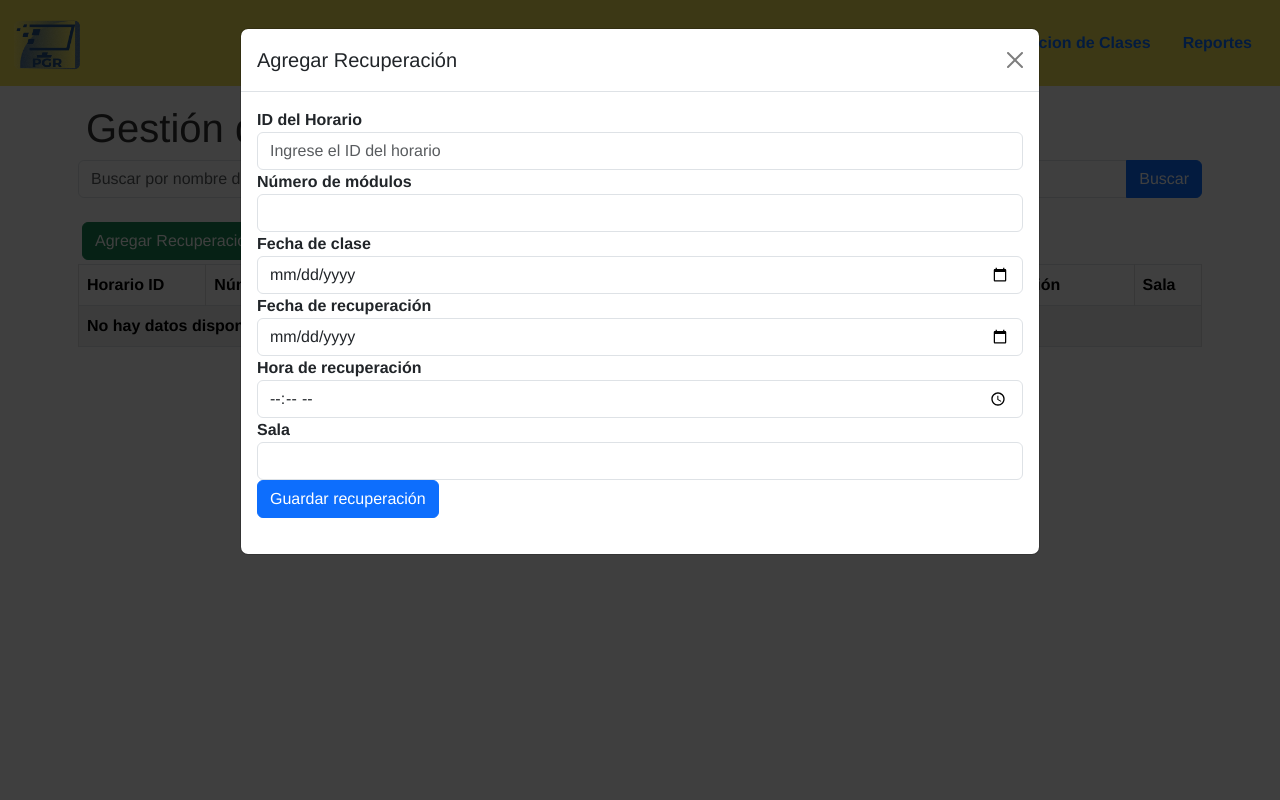
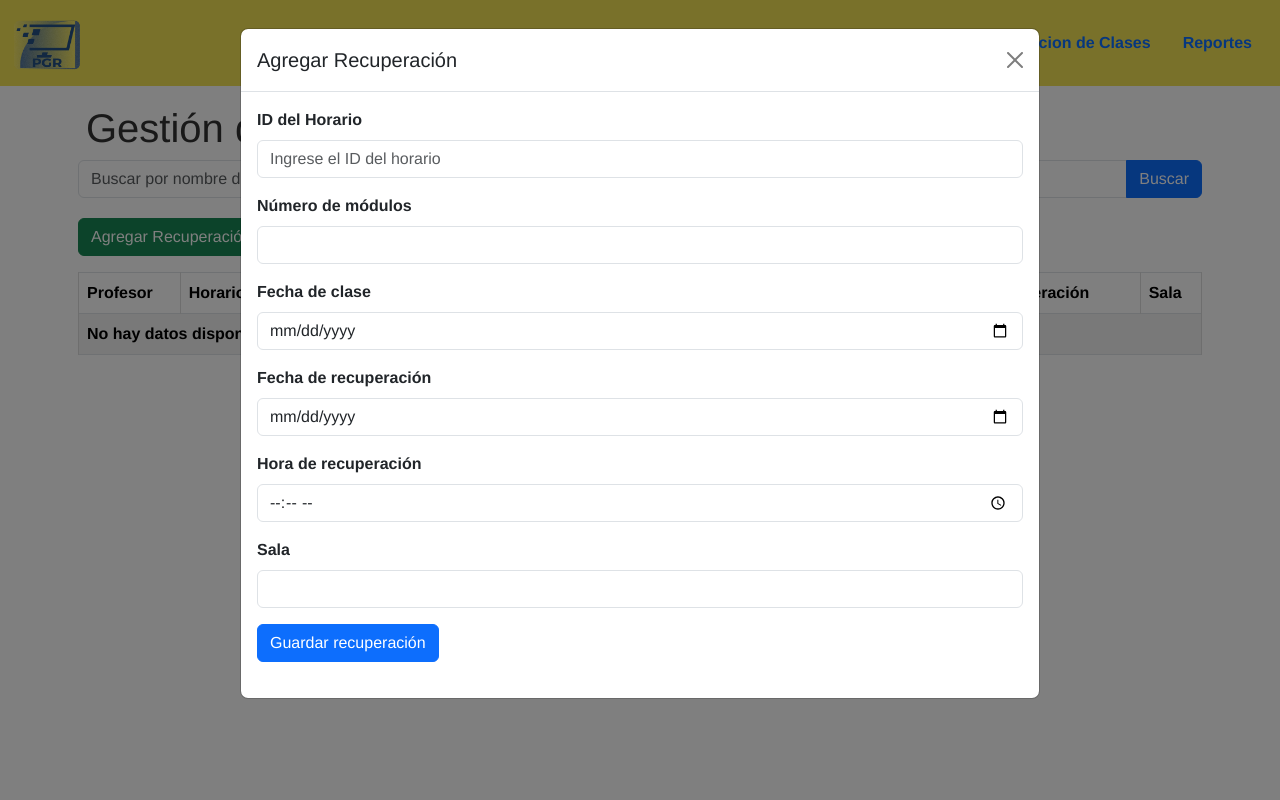
Before and after one commit to developer-felipe/CAPSTONE-GESTION-DE-REEMPLAZOS, a Django app: page /recuperacion/ in a window 1280 px wide, after a click on "Agregar Recuperación". Run offline with Django 5.2, Linux system fonts and the light colour scheme; parts of the project's set-up code (start-up, migrations or seed data) failed here and were passed over.

Commit message:
Avance gestión de recuperación de clases

```diff
--- a/GPI/core/templates/gestion_recuperacion.html
+++ b/GPI/core/templates/gestion_recuperacion.html
@@ -8,14 +8,15 @@
     <h1>Gestión de Recuperación</h1>
     <div class="d-grid gap-2 d-md-flex justify-content-md-end">
     </div>
-    <form method="POST" action="{% url 'gestionar_recuperacion' %}">
+    <form method="POST" action="{% url 'gestion_recuperacion' %}" id="search-form">
         {% csrf_token %}
-        <div class="input-group">
+        <div class="input-group mb-3">
             <input type="text" name="filter" class="form-control" placeholder="Buscar por nombre docente...">
             <button type="submit" class="btn btn-primary">Buscar</button>
         </div>
     </form>
-    <div class="w-50 p-1">
+
+    <div class="mb-3">
         <button type="button" class="btn btn-success" data-bs-toggle="modal" data-bs-target="#extraLargeModal">Agregar Recuperación</button>
     </div>
 
@@ -28,46 +29,51 @@
                     <button type="button" class="btn-close" data-bs-dismiss="modal" aria-label="Close"></button>
                 </div>
                 <div class="modal-body">
-                    <form method="POST" action="{% url 'gestionar_recuperacion' %}">
+                    <form method="POST" action="{% url 'gestion_recuperacion' %}" id="recuperacion-form">
                         {% csrf_token %}
-                        <label for="horario_id_horario">ID del Horario</label>
+                        <div class="mb-3">
+                            <label for="horario_id_horario" class="form-label">ID del Horario</label>
                             <input type="text" name="horario_id_horario" id="horario_id_horario" class="form-control" placeholder="Ingrese el ID del horario" required>
-
-                        <label for="numero_modulos">Número de módulos</label>
-                        <input type="text" name="numero_modulos" class="form-control" required>
-
-                        <label for="fecha_clase">Fecha de clase</label>
-                        <input type="date" name="fecha_clase" class="form-control" required>
-
-                        <label for="fecha_recuperacion">Fecha de recuperación</label>
-                        <input type="date" name="fecha_recuperacion" class="form-control" required>
-
-                        <label for="hora_recuperacion">Hora de recuperación</label>
-                        <input type="time" name="hora_recuperacion" class="form-control" required>
-
-                        <label for="sala">Sala</label>
-                        <input type="text" name="sala" class="form-control" required>
-
+                        </div>
+                        <div class="mb-3">
+                            <label for="numero_modulos" class="form-label">Número de módulos</label>
+                            <input type="number" name="numero_modulos" id="numero_modulos" class="form-control" required>
+                        </div>
+                        <div class="mb-3">
+                            <label for="fecha_clase" class="form-label">Fecha de clase</label>
+                            <input type="date" name="fecha_clase" id="fecha_clase" class="form-control" required>
+                        </div>
+                        <div class="mb-3">
+                            <label for="fecha_recuperacion" class="form-label">Fecha de recuperación</label>
+                            <input type="date" name="fecha_recuperacion" id="fecha_recuperacion" class="form-control" required>
+                        </div>
+                        <div class="mb-3">
+                            <label for="hora_recuperacion" class="form-label">Hora de recuperación</label>
+                            <input type="time" name="hora_recuperacion" id="hora_recuperacion" class="form-control" required>
+                        </div>
+                        <div class="mb-3">
+                            <label for="sala" class="form-label">Sala</label>
+                            <input type="text" name="sala" id="sala" class="form-control" required>
+                        </div>
                         <button type="submit" class="btn btn-primary">Guardar recuperación</button>
                     </form>
-
-                    {% if error %}
-                        <div class="alert alert-danger">
-                            {{ error }}
-                        </div>
-                    {% endif %}
-
                 </div>
             </div>
         </div>
     </div>
 
-
-
-
+    {% if messages %}
+    <div class="alert alert-success">
+        {% for message in messages %}
+            <p>{{ message }}</p>
+        {% endfor %}
+    </div>
+{% endif %}
+    <!-- Tabla de recuperaciones -->
     <table class="table table-bordered table-striped">
         <thead>
             <tr>
+                <th>Profesor</th>
                 <th>Horario ID</th>
                 <th>Número de Módulos</th>
                 <th>Fecha de Clase</th>
@@ -79,6 +85,7 @@
         <tbody>
             {% for recuperacion in recuperaciones %}
             <tr>
+                <td>{{ recuperacion.horario.profesor.nombre }} {{ recuperacion.horario.profesor.apellido }}</td>
                 <td>{{ recuperacion.horario.id_horario }}</td>
                 <td>{{ recuperacion.numero_modulos }}</td>
                 <td>{{ recuperacion.fecha_clase }}</td>
@@ -88,31 +95,26 @@
             </tr>
             {% empty %}
             <tr>
-                <td colspan="6">No hay datos disponibles.</td>
+                <td colspan="7">No hay datos disponibles.</td>
             </tr>
             {% endfor %}
         </tbody>
     </table>
 </div>
 
-
-<!-- Script para mostrar el modal al cargar la página -->
- <!-- jQuery -->
-<script src="https://code.jquery.com/jquery-3.6.0.min.js"></script>
-<!-- Bootstrap JS -->
-<script src="https://cdn.jsdelivr.net/npm/bootstrap@5.3.0-alpha1/dist/js/bootstrap.bundle.min.js"></script>
-
+<!-- Script para manejar el formulario -->
 <script>
     $(document).ready(function() {
-    $('form').submit(function(e) {
+        $('#recuperacion-form').submit(function(e) {
             e.preventDefault();
             $.ajax({
-            type: $(this).attr('method'),
+                type: 'POST',
                 url: $(this).attr('action'),
                 data: $(this).serialize(),
                 success: function(response) {
-                // Realiza las acciones necesarias después de enviar el formulario
-                alert('Recuperación agregada');
+                    alert('Recuperación agregada con éxito');
+                    $('#extraLargeModal').modal('hide');
+                    location.reload(); // Recarga la página para actualizar la tabla
                 },
                 error: function() {
                     alert("Error al agregar la recuperación");
--- a/GPI/core/urls.py
+++ b/GPI/core/urls.py
@@ -1,7 +1,7 @@
 from django.contrib import admin
 from django.urls import path
 from .views import (    login_view, reemplazos_view,guardar_licencia ,recuperacion_view,base_view, docente_view, reportes_view, CustomLogoutView,asignatura_view, sala_view, crear_docente_view, crear_profesor_y_horarios,
-secciones_por_asignatura, asignaturas_por_docente, modulos,salas,profesores_con_licencia_no_asignada,obtener_clases_por_docente,obtener_profesores_disponibles,registrar_reemplazo )
+secciones_por_asignatura, gestion_recuperacion ,asignaturas_por_docente, modulos,salas,profesores_con_licencia_no_asignada,obtener_clases_por_docente,obtener_profesores_disponibles,registrar_reemplazo )
 
 
 urlpatterns = [
@@ -24,6 +24,7 @@ urlpatterns = [
     path('obtener_clases_por_docente/', obtener_clases_por_docente, name='obtener_clases_por_docente'),
     path('obtener_profesores_disponibles/', obtener_profesores_disponibles, name='obtener_profesores_disponibles'),
     path('registrar_reemplazo/', registrar_reemplazo, name='registrar_reemplazo'),
+    path('gestion_recuperacion/', gestion_recuperacion, name='gestion_recuperacion'),
 
     path('api/asignaturas_por_docente/<int:docente_id>/', asignaturas_por_docente, name='asignaturas_por_docente'),
     path('api/secciones_por_asignatura/<int:asignatura_id>/', secciones_por_asignatura, name='secciones_por_asignatura'),
--- a/GPI/core/views.py
+++ b/GPI/core/views.py
@@ -237,6 +237,54 @@ def crear_docente_view(request):
     return render(request, 'templates/crear_docente.html',context)
 
 
+
+def gestion_recuperacion(request):
+    # Recuperaciones existentes para mostrar en el HTML
+    recuperaciones = Recuperacion.objects.all()
+
+    if request.method == 'POST':
+        # Obtener los datos del formulario
+        numero_modulos = request.POST.get('numero_modulos')
+        fecha_clase = request.POST.get('fecha_clase')
+        fecha_recuperacion = request.POST.get('fecha_recuperacion')
+        hora_recuperacion = request.POST.get('hora_recuperacion')
+        sala = request.POST.get('sala')
+        horario_id = request.POST.get('horario_id_horario')
+
+        # Verificar que el ID del horario sea válido
+        try:
+            horario = Horario.objects.get(id_horario=horario_id)
+        except Horario.DoesNotExist:
+            return render(request, 'gestion_recuperacion.html', {
+                'recuperaciones': recuperaciones,
+                'error': 'El horario no existe. Por favor verifica los datos.',
+            })
+
+        # Obtener el profesor relacionado al horario
+        profesor = horario.profesor_id_profesor  # Acceder correctamente al campo de la relación
+
+        # Guardar los datos de recuperación en la base de datos
+        nueva_recuperacion = Recuperacion(
+            numero_modulos=numero_modulos,
+            fecha_clase=fecha_clase,
+            fecha_recuperacion=fecha_recuperacion,
+            hora_recuperacion=hora_recuperacion,
+            sala=sala,
+            horario=horario
+        )
+        nueva_recuperacion.save()
+
+        # Mostrar el mensaje de éxito con el nombre del profesor
+        messages.success(request, f'La recuperación para el profesor {profesor.nombre} {profesor.apellido} se ha guardado correctamente.')
+
+        # Redirigir a la misma página para que el mensaje se muestre
+        return redirect('gestion_recuperacion')
+
+    return render(request, 'templates/gestion_recuperacion.html', {
+        'recuperaciones': recuperaciones,
+    })
+#---------------------------------------------------------------------------
+
 def asignaturas_por_docente(request, docente_id):
     asignaturas = Horario.objects.filter(profesor_id_profesor=docente_id).values('asignatura_id_asignatura__id_asignatura', 'asignatura_id_asignatura__nombre_asignatura')
     asignaturas_list = [{"id": asignatura["asignatura_id_asignatura__id_asignatura"], "nombre": asignatura["asignatura_id_asignatura__nombre_asignatura"]} for asignatura in asignaturas]
```
Lines whose indentation alone changed are shown as unchanged.
